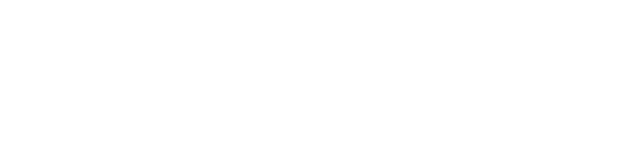
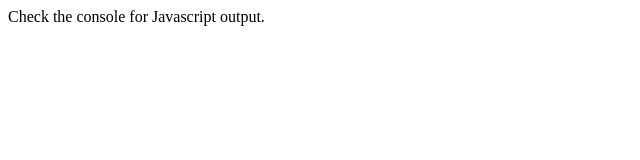
Before and after one commit to bholben/Etsy-Data-Parsing, a plain HTML site: page index.html in a window 1280 px wide. Shown: the whole page, without its empty margins (0-640 px from the left). Drawn offline with Linux system fonts and the light colour scheme.

Commit message:
Add line to index.html

```diff
--- a/index.html
+++ b/index.html
@@ -5,6 +5,7 @@
   <title>Etsy Data Parsing</title>
 </head>
 <body>
+  Check the console for Javascript output.
 
   <script src="items.js"></script>
   <script src="main.js"></script>
```
